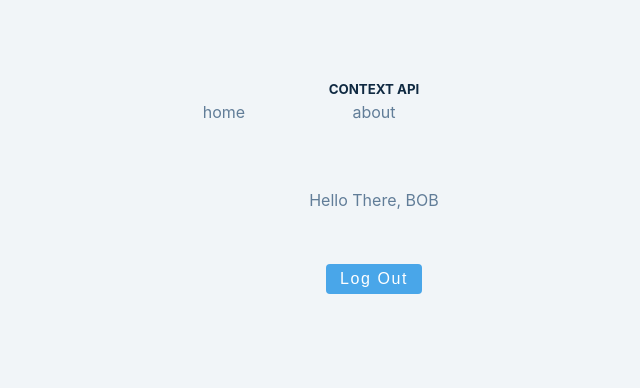
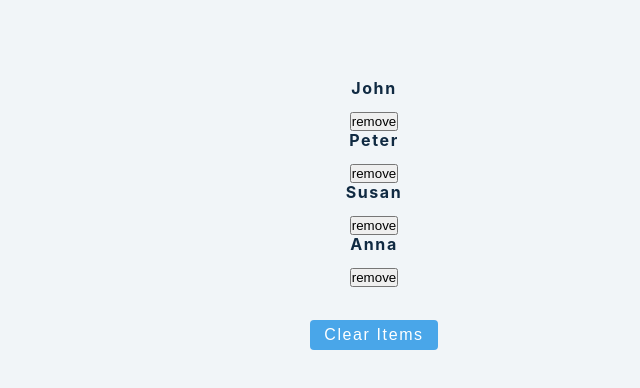
Before and after one commit to Sundze7/adv-react, a React (Vite) app: page / in a window 1280 px wide. Shown: the top 388 px of the page, without its empty margins (266-906 px from the left). Built offline with nearby package versions, Linux system fonts and the light colour scheme.

Commit message:
useReducer hook

```diff
--- a/src/App.jsx
+++ b/src/App.jsx
@@ -1,4 +1,4 @@
-import Starter from "./tutorial/08-context-api/01-navbar";
+import Starter from "./tutorial/09-useReducer/01-useReducer";
 function App() {
   return (
     <div className="container">
--- /dev/null
+++ b/src/tutorial/09-useReducer/01-useReducer.jsx
@@ -0,0 +1,40 @@
+import { useState } from "react";
+import { data } from "../../../data";
+
+const ReducerBasics = () => {
+  const [people, setPeople] = useState(data);
+
+  const removeItem = (id) => {
+    const newPeople = people.filter((person) => person.id !== id);
+    setPeople(newPeople);
+  };
+  const clearAllItems = () => {
+    setPeople([]);
+  };
+
+  return (
+    <div>
+      {people.map((person) => {
+        const { id, name } = person;
+        // console.log(person);
+        return (
+          <div key={id}>
+            <h4>{name}</h4>
+            <button type="button" onClick={() => removeItem(id)}>
+              remove
+            </button>
+          </div>
+        );
+      })}
+      <button
+        type="button"
+        style={{ marginTop: "2rem" }}
+        className="btn"
+        onClick={clearAllItems}
+      >
+        clear items
+      </button>
+    </div>
+  );
+};
+export default ReducerBasics;
```
Also changed, not shown: notes.txt.
